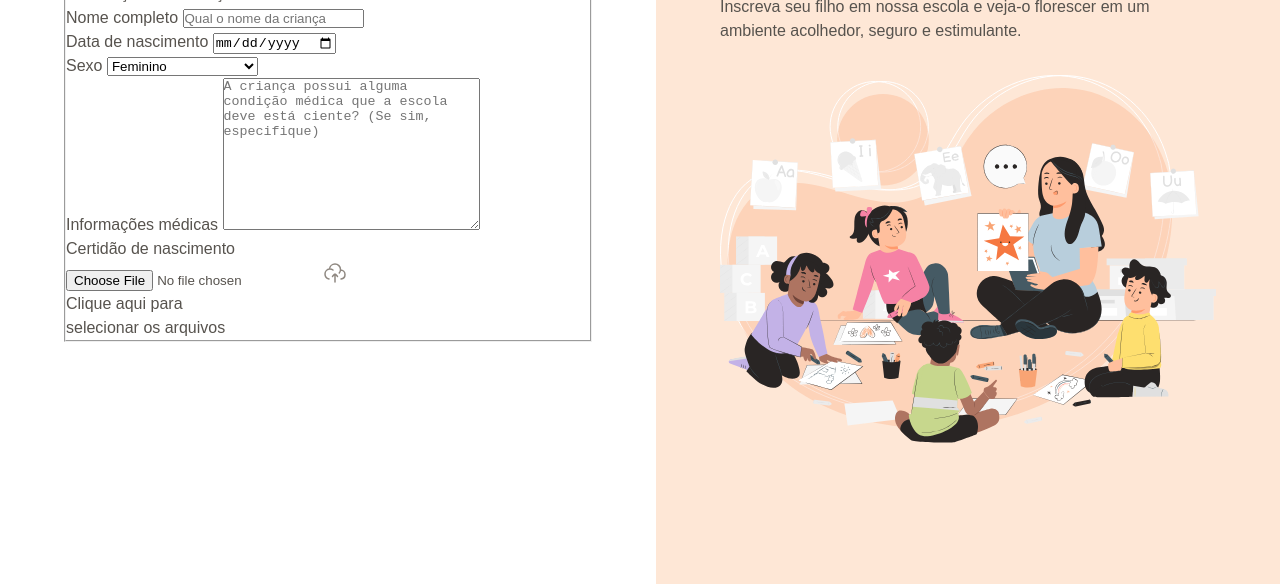
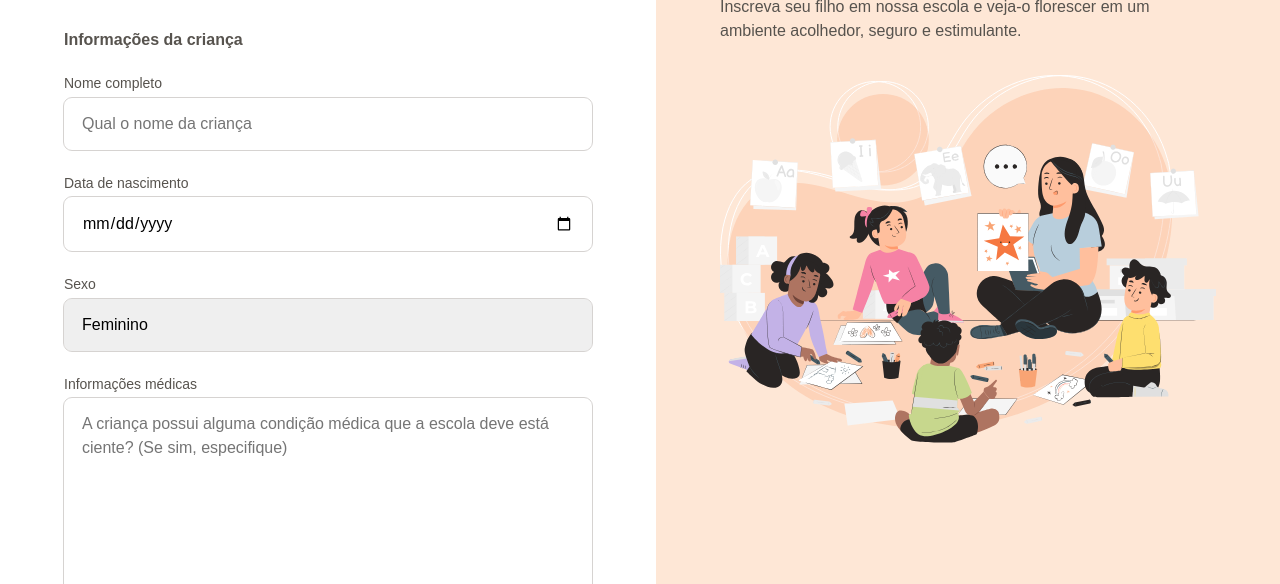
Before and after one commit to joaosillva/estrelas-do-amanha, a plain HTML site: page index.html in a window 1280 px wide. Shown: the part 216-800 px from the top of the page. Drawn offline with Linux system fonts and the light colour scheme.

Commit message:
Iniciar os estilos do formulário

```diff
--- /dev/null
+++ b/styles/fileds/index.css
@@ -0,0 +1 @@
+@import url(./input.css);
--- /dev/null
+++ b/styles/fileds/input.css
@@ -0,0 +1,28 @@
+input,
+textarea,
+select {
+  width: 100%;
+  padding: .75rem 1rem;
+  appearance: none;
+  resize: none;
+  border-radius: .5rem;
+  border: 2px solid transparent;
+  outline: 1px solid var(--stroke-default);
+  font: var(--text);
+}
+
+label {
+  font: var(--text-sm);
+  color: var(--text-secondary);
+  display: block;
+  margin-bottom: .25rem;
+}
+
+input:focus,
+select:focus,
+textarea:focus,
+input[type="date"]:focus-within {
+  outline: .25rem solid var(--surface-secondary);
+  border: .125rem solid var(--stroke-highlight);
+  outline-offset: 1px;
+}
--- /dev/null
+++ b/styles/forms.css
@@ -0,0 +1,16 @@
+@import url(./fileds/index.css);
+
+form {
+  margin-top: 3rem;
+}
+
+fieldset {
+  border: none;
+  display: grid;
+  gap: 1.5rem;
+}
+
+legend {
+  font: 600 1rem/1.25 var(--poppins);
+  margin-bottom: 1.5rem;
+}
--- a/styles/index.css
+++ b/styles/index.css
@@ -1,2 +1,3 @@
 @import url(./global.css);
 @import url(./layout.css);
+@import url(./forms.css);
```
